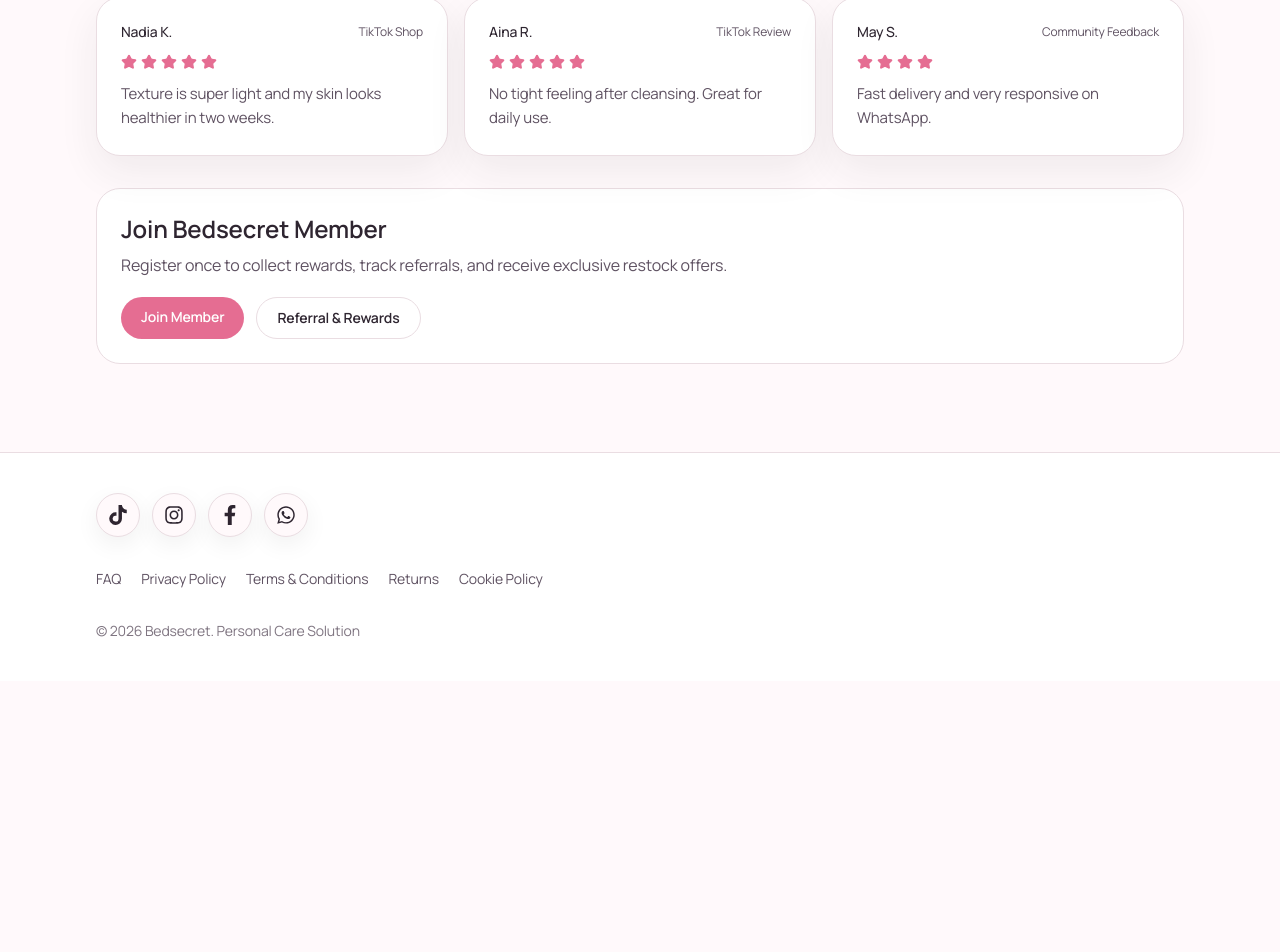
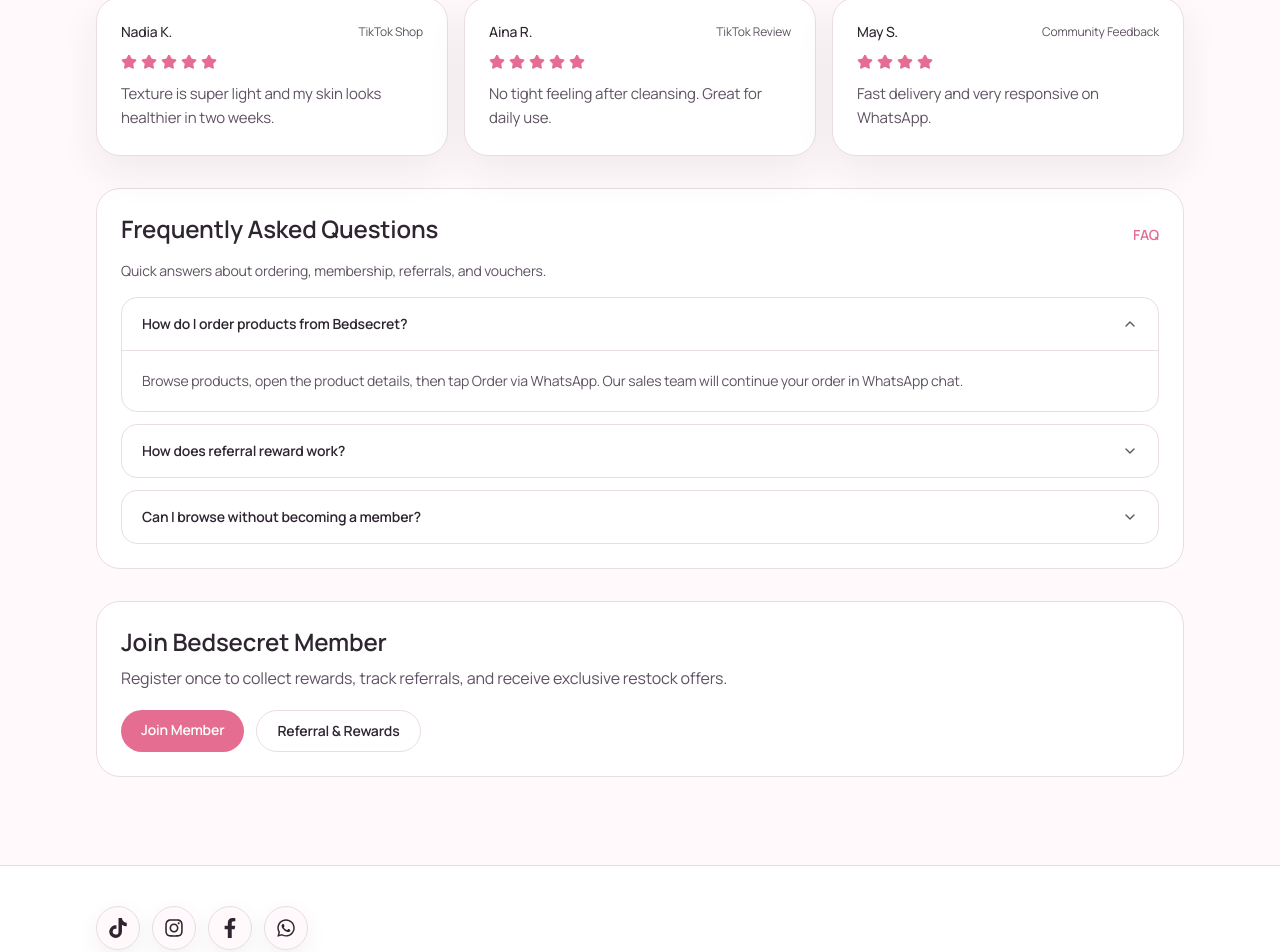
Before and after one commit to jasonbooncm3699-tech/BedsecretPWA, a Next.js app: page /en in a window 1280 px wide. Shown: the part 1509-2461 px from the top of the page. Before the commit the page ends 2190 px from the top, so only its background shows below. Built offline with nearby package versions, Linux system fonts and the light colour scheme.

Commit message:
Add visible FAQ accordion section on homepage
Co-authored-by: jasonbooncm3699-tech <jasonbooncm3699-tech@users.noreply.github.com>

```diff
--- a/src/app/[locale]/page.tsx
+++ b/src/app/[locale]/page.tsx
@@ -1,9 +1,10 @@
 import Link from "next/link";
 import { notFound } from "next/navigation";
+import { FAQAccordion } from "@/components/faq-accordion";
 import { HomeHero } from "@/components/home-hero";
 import { ProductCarousel } from "@/components/product-carousel";
 import { ReviewCard } from "@/components/review-card";
-import { products, reviews } from "@/lib/data";
+import { faqItems, products, reviews } from "@/lib/data";
 import { getDictionary, isSupportedLocale } from "@/lib/i18n";
 
 type LocalePageProps = {
@@ -17,6 +18,11 @@ export default async function LocaleHomePage({ params }: LocalePageProps) {
   }
 
   const t = getDictionary(locale);
+  const homeFaqItems = faqItems.slice(0, 3).map((item) => ({
+    id: item.id,
+    question: item.question[locale],
+    answer: item.answer[locale],
+  }));
 
   return (
     <div className="space-y-8">
@@ -43,6 +49,20 @@ export default async function LocaleHomePage({ params }: LocalePageProps) {
         </div>
       </section>
 
+      <section className="space-y-4 rounded-3xl border border-border bg-surface p-6">
+        <div className="flex items-end justify-between gap-4">
+          <h3 className="text-2xl font-semibold">{t.faq.title}</h3>
+          <Link
+            href={`/${locale}/faq`}
+            className="text-sm font-semibold text-primary hover:text-primary-hover"
+          >
+            {t.nav.faq}
+          </Link>
+        </div>
+        <p className="text-sm text-muted-foreground">{t.faq.description}</p>
+        <FAQAccordion items={homeFaqItems} />
+      </section>
+
       <section className="rounded-3xl border border-border bg-surface p-6">
         <h3 className="text-2xl font-semibold">{t.home.whyJoinTitle}</h3>
         <p className="mt-2 text-muted-foreground">{t.home.whyJoinDescription}</p>
```
